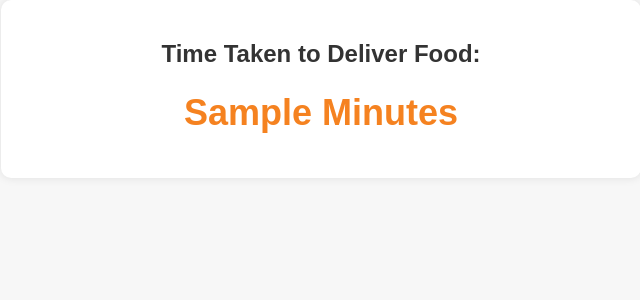
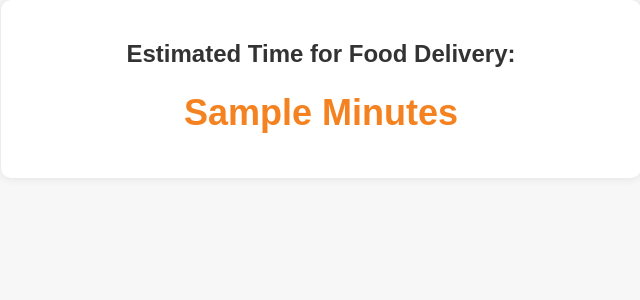
Before and after one commit to MKGourab/Food-Delivery-Time-Prediction, a Flask app: template templates/result.html in a window 1280 px wide. Shown: the top 300 px of the page, without its empty margins (319-959 px from the left). Run offline with Flask 3, Linux system fonts and the light colour scheme; the template is opened without the code that fills it: most values are stand-ins (such as "Sample title", 1, 10 or a date in 2020).

Commit message:
final commit

```diff
--- a/templates/result.html
+++ b/templates/result.html
@@ -32,7 +32,7 @@
 </head>
 <body>
     <div class="container">
-        <h2>Time Taken to Deliver Food:</h2>
+        <h2>Estimated Time for Food Delivery:</h2>
         <h1>{{final_result}} Minutes</h1>
     </div>
 </body>
```
